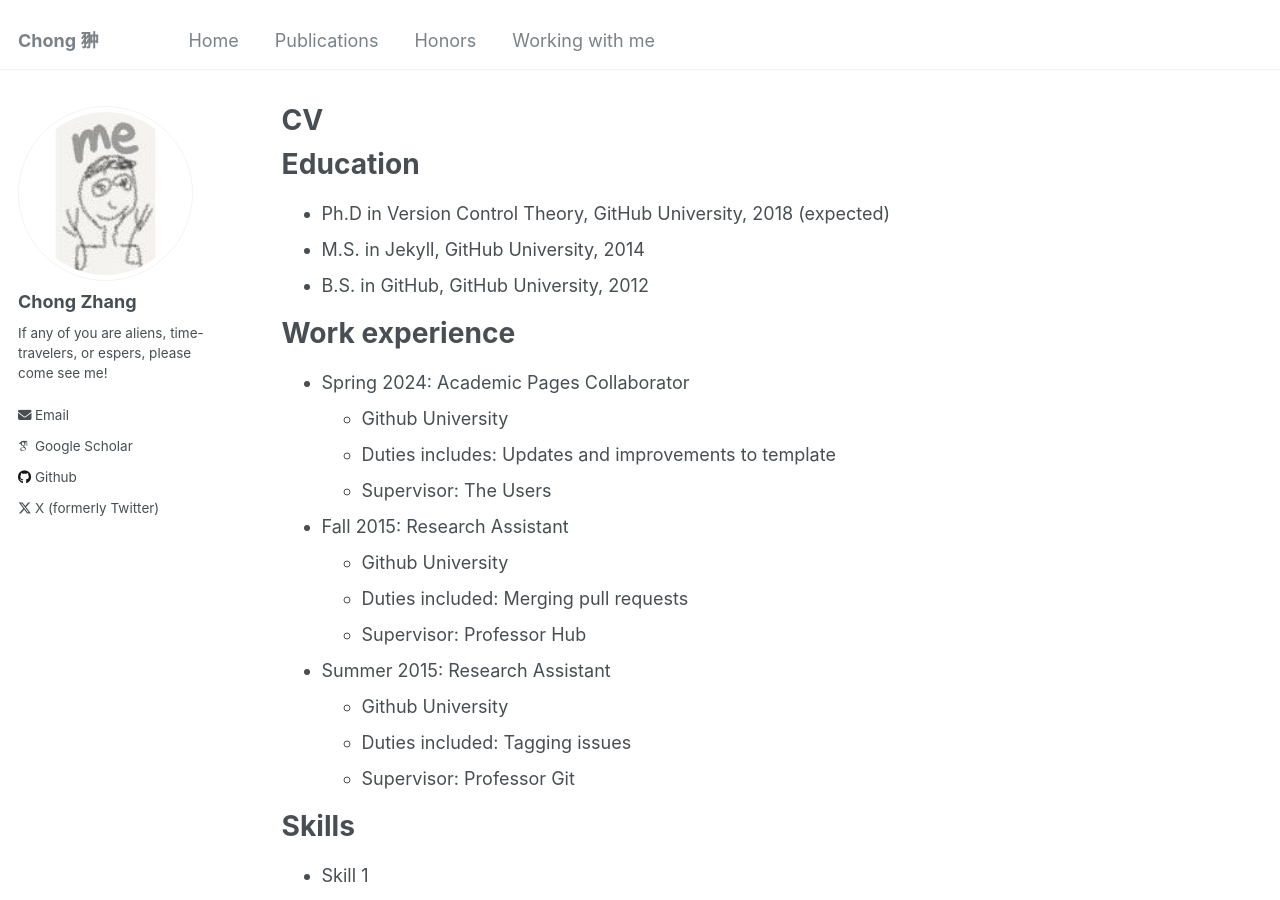
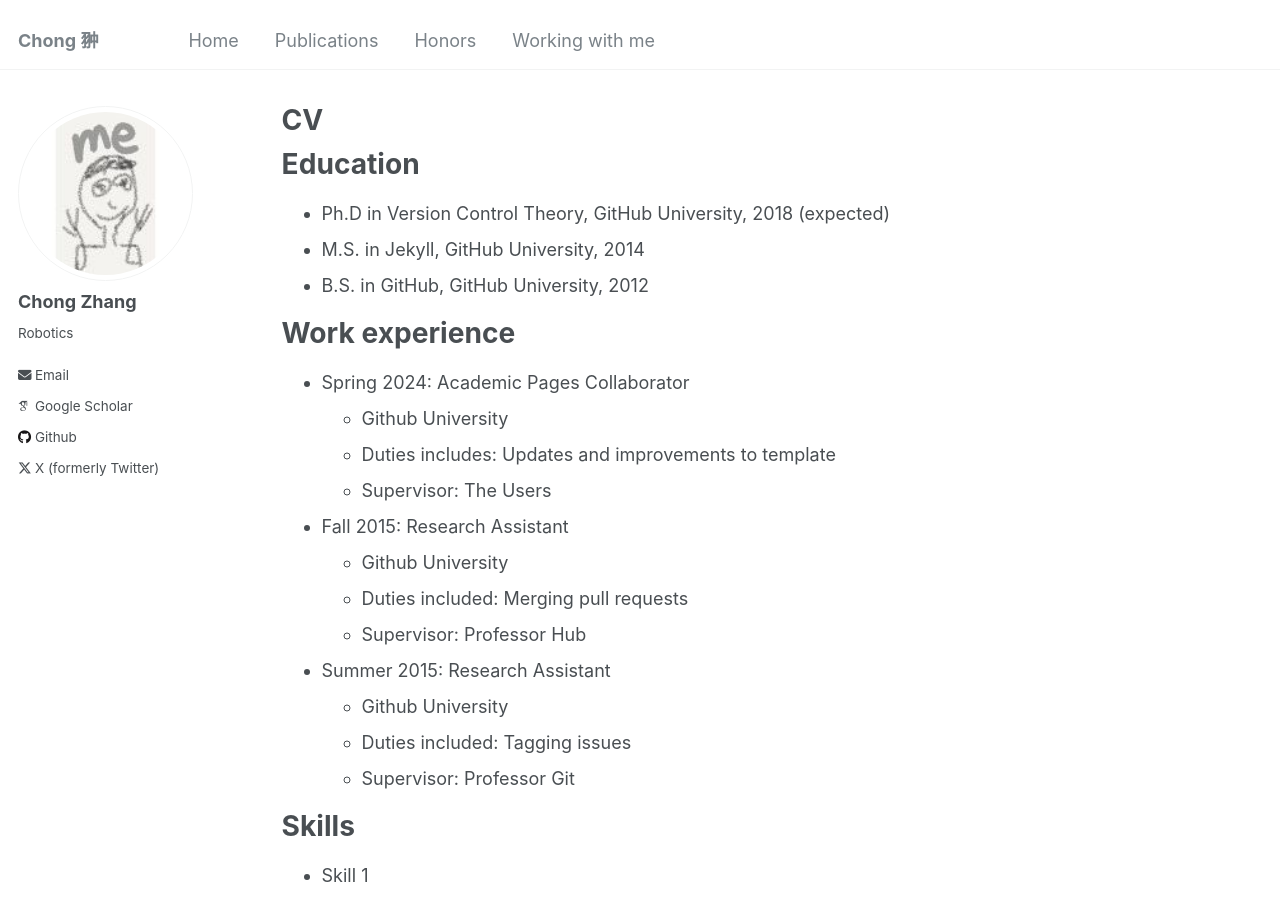
Before and after one commit to zita-ch/zita-ch.github.io, a Jekyll site: the page built from _pages/cv.md, in a window 1280 px wide and 900 px high. Built offline with Jekyll 4.4.1, drawn with Linux system fonts in a browser that asks for light colours; some web fonts are replaced.

Commit message:
update bio

```diff
--- a/_config.yml
+++ b/_config.yml
@@ -24,7 +24,7 @@ author:
   avatar           : "head.jpg"
   name             : "Chong Zhang"
   pronouns         : # example: "she/her"
-  bio              : "If any of you are aliens, time-travelers, or espers, please come see me!"
+  bio              : "Robotics"
   location         : # "Earth"
   employer         : # "Red Brick University"
   uri              : # URL
```
